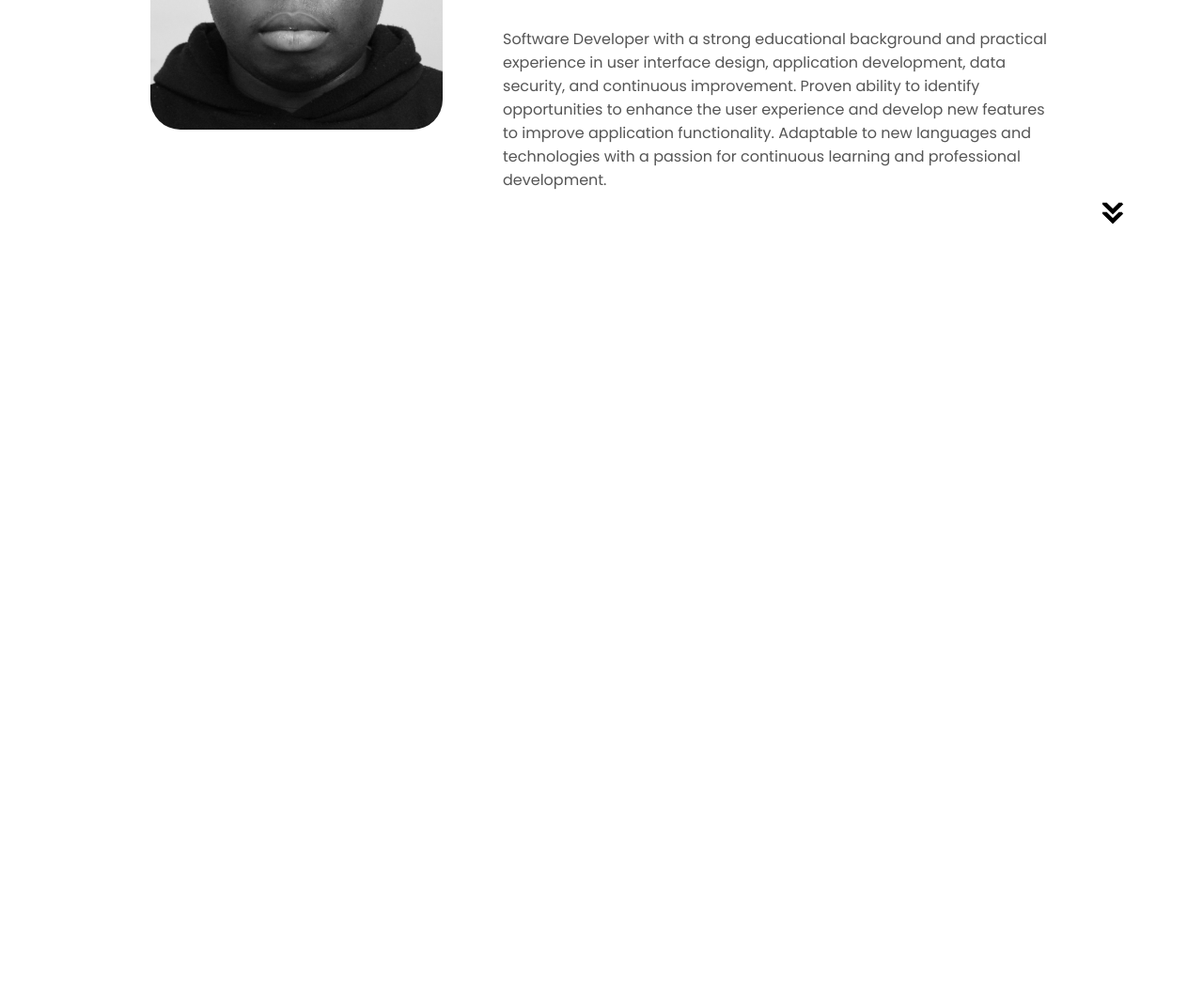
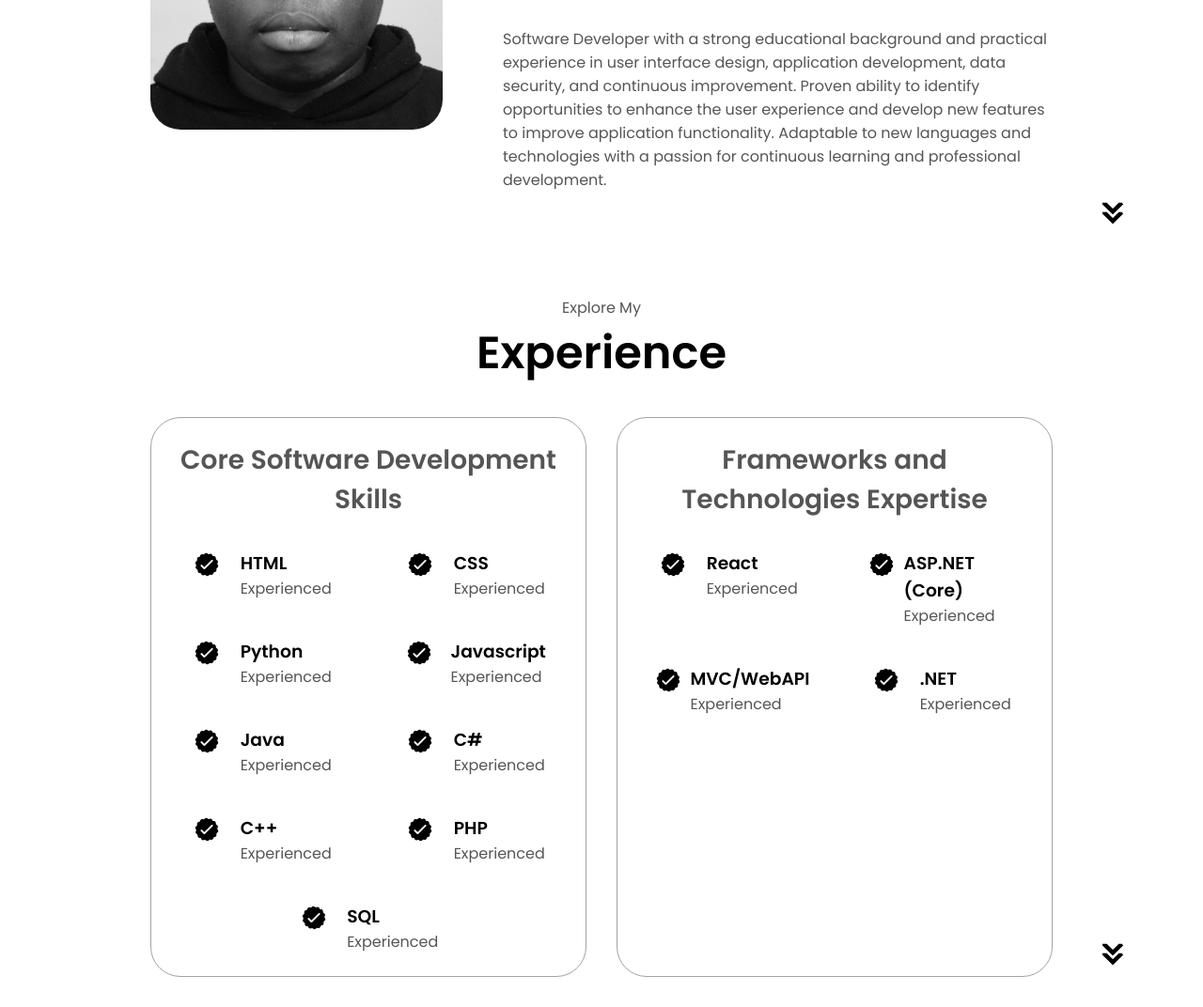
Before and after one commit to obaonikoyi/portfolio1, a plain HTML site: page index.html in a window 1280 px wide. Shown: the part 1261-2333 px from the top of the page at 94% size. Before the commit the page ends 1544 px from the top, so only its background shows below. Drawn offline with Linux system fonts and the light colour scheme.

Commit message:
add experience section

```diff
--- a/index.html
+++ b/index.html
@@ -42,7 +42,7 @@
       <div class="section__text">
         <p class="section__text__p1">Hello, I'm</p>
         <h1 class="title">Obadiah Onikoyi</h1>
-        <p class="section__text__p2">Software Developer</p>
+        <p class="section__text__p2">Graduate Software Developer</p>
         <div class="btn-container">
           <button
             class="btn btn-color-2"
@@ -55,11 +55,22 @@
           </button>
         </div>
         <div id="socials-container">
-          <a href="https://www.linkedin.com/in/obapamilerinayo-onikoyi-a6bb411b5/" target="_blank">
-            <img src="./assets/linkedin.png" alt="My LinkedIn profile" class="icon" />
+          <a
+            href="https://www.linkedin.com/in/obapamilerinayo-onikoyi-a6bb411b5/"
+            target="_blank"
+          >
+            <img
+              src="./assets/linkedin.png"
+              alt="My LinkedIn profile"
+              class="icon"
+            />
           </a>
           <a href="https://github.com/obaonikoyi" target="_blank">
-            <img src="./assets/github.png" alt="My Github profile" class="icon" />
+            <img
+              src="./assets/github.png"
+              alt="My Github profile"
+              class="icon"
+            />
           </a>
         </div>
       </div>
@@ -121,6 +132,173 @@
         onclick="location.href='#experience'"
       />
     </section>
+    <section id="experience">
+      <p class="section__text__p1">Explore My</p>
+      <h1 class="title">Experience</h1>
+      <div class="experience-details-container">
+        <div class="about-containers">
+          <div class="details-container">
+            <h2 class="experience-sub-title">Core Software Development Skills</h2>
+            <div class="article-container">
+              <article>
+                <img
+                  src="./assets/checkmark.png"
+                  alt="Experience icon"
+                  class="icon"
+                />
+                <div>
+                  <h3>HTML</h3>
+                  <p>Experienced</p>
+                </div>
+              </article>
+              <article>
+                <img
+                  src="./assets/checkmark.png"
+                  alt="Experience icon"
+                  class="icon"
+                />
+                <div>
+                  <h3>CSS</h3>
+                  <p>Experienced</p>
+                </div>
+              </article>
+              <article>
+                <img
+                  src="./assets/checkmark.png"
+                  alt="Experience icon"
+                  class="icon"
+                />
+                <div>
+                  <h3>Python</h3>
+                  <p>Experienced</p>
+                </div>
+              </article>
+              <article>
+                <img
+                  src="./assets/checkmark.png"
+                  alt="Experience icon"
+                  class="icon"
+                />
+                <div>
+                  <h3>Javascript</h3>
+                  <p>Experienced</p>
+                </div>
+              </article>
+              <article>
+                <img
+                  src="./assets/checkmark.png"
+                  alt="Experience icon"
+                  class="icon"
+                />
+                <div>
+                  <h3>Java</h3>
+                  <p>Experienced</p>
+                </div>
+              </article>
+              <article>
+                <img
+                  src="./assets/checkmark.png"
+                  alt="Experience icon"
+                  class="icon"
+                />
+                <div>
+                  <h3>C#</h3>
+                  <p>Experienced</p>
+                </div>
+              </article>
+              <article>
+                <img
+                  src="./assets/checkmark.png"
+                  alt="Experience icon"
+                  class="icon"
+                />
+                <div>
+                  <h3>C++</h3>
+                  <p>Experienced</p>
+                </div>
+              </article>
+              <article>
+                <img
+                  src="./assets/checkmark.png"
+                  alt="Experience icon"
+                  class="icon"
+                />
+                <div>
+                  <h3>PHP</h3>
+                  <p>Experienced</p>
+                </div>
+              </article>
+              <article>
+                <img
+                  src="./assets/checkmark.png"
+                  alt="Experience icon"
+                  class="icon"
+                />
+                <div>
+                  <h3>SQL</h3>
+                  <p>Experienced</p>
+                </div>
+              </article>
+            </div>
+          </div>
+          <div class="details-container">
+            <h2 class="experience-sub-title">Frameworks and Technologies Expertise</h2>
+            <div class="article-container">
+              <article>
+                <img
+                  src="./assets/checkmark.png"
+                  alt="Experience icon"
+                  class="icon"
+                />
+                <div>
+                  <h3>React</h3>
+                  <p>Experienced</p>
+                </div>
+              </article>
+              <article>
+                <img
+                  src="./assets/checkmark.png"
+                  alt="Experience icon"
+                  class="icon"
+                />
+                <div>
+                  <h3>ASP.NET (Core)</h3>
+                  <p>Experienced</p>
+                </div>
+              </article>
+              <article>
+                <img
+                  src="./assets/checkmark.png"
+                  alt="Experience icon"
+                  class="icon"
+                />
+                <div>
+                  <h3>MVC/WebAPI</h3>
+                  <p>Experienced</p>
+                </div>
+              </article>
+              <article>
+                <img
+                  src="./assets/checkmark.png"
+                  alt="Experience icon"
+                  class="icon"
+                />
+                <div>
+                  <h3>.NET</h3>
+                  <p>Experienced</p>
+                </div>
+              </article>
+            </div>
+          </div>
+        </div>
+      </div>
+      <img
+        src="./assets/arrow.png"
+        alt="Arrow icon"
+        class="icon arrow"
+        onclick="location.href='./#projects'"
+      />
+    </section>
     <script src="script.js"></script>
   </body>
 </html>
--- a/style.css
+++ b/style.css
@@ -313,3 +313,38 @@ section {
   width: 400px;
   margin: auto 0;
 }
+
+/* EXPERIENCE SECTION */
+
+#experience {
+    position: relative;
+}
+
+.experience-sub-title {
+    color: rgb(85, 85, 85);
+    font-weight: 600;
+    font-size: 1.75rem;
+    margin-bottom: 2rem;
+}
+
+.experience-details-container {
+    display: flex;
+    justify-content: center;
+    flex-direction: column;
+}
+
+.article-container {
+    display: flex;
+    text-align: initial;
+    flex-wrap: wrap;
+    flex-direction: row;
+    gap: 2.5rem;
+    justify-content: space-around;
+}
+
+article {
+    display: flex;
+    width: 10rem;
+    justify-content: space-around;
+    gap: 0.5rem;
+}
```
